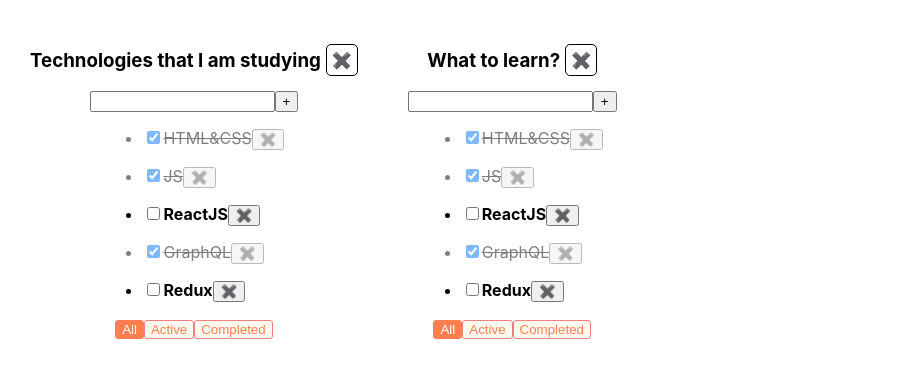
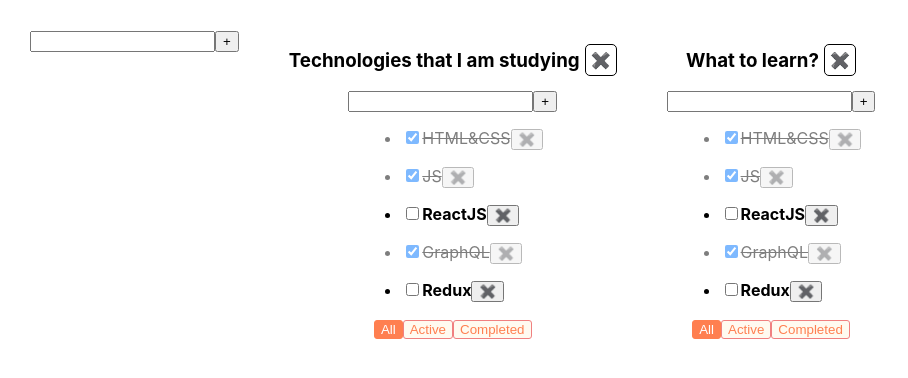
Before and after one commit to VladTomchuk/todolist_2023_2024, a React (Create React App) app: page / in a window 1280 px wide. Shown: the top 378 px of the page, without its empty margins (0-908 px from the left). Built offline with nearby package versions, Linux system fonts and the light colour scheme.

Commit message:
Created new universal component - AddItemForm. For using to addTask and addTodolist functions.

```diff
--- a/src/App.tsx
+++ b/src/App.tsx
@@ -2,6 +2,7 @@
 import './App.css';
 import {Todolist} from "./components/Todolist";
 import {v1} from "uuid";
+import AddItemForm from "./components/AddItemForm";
 
 export type FilterValuesType = 'all' | 'active' | 'completed'
 
@@ -30,7 +31,6 @@
         {todolistId: todolistId1, title: "Technologies that I am studying", filter: "all"},
         {todolistId: todolistId2, title: "What to learn?", filter: "all"}
     ])
-
 
     let [tasks, setTasks] = useState<TasksStateType>({
             [todolistId1]: [
@@ -92,7 +92,7 @@
         // setTasks(copyTasks)
 
         // #2
-        setTasks({...tasks, [todolistId]: [...tasks[todolistId], newTask]})
+        setTasks({...tasks, [todolistId]: [newTask, ...tasks[todolistId]]})
     }
     const changeIsDoneStatus = (todolistId: string, taskId: string) => {
 
@@ -102,6 +102,11 @@
     const removeTodolist = (todolistId: string) => {
         setTodolists(todolists.filter(tl => tl.todolistId !== todolistId))
         delete tasks[todolistId]
+    }
+    const addTodo = (newTitle: string) => {
+        const newTodolistId = v1()
+        setTodolists([{todolistId: newTodolistId, title: newTitle, filter: "all"}, ...todolists])
+        setTasks({...tasks, [newTodolistId]: []})
     }
 
     const todolistsComponents = todolists.map(tl => {
@@ -117,7 +122,7 @@
                     tasks={tasksForTodolist}
                     removeTask={removeTask}
                     changeFilter={changeFilter}
-                    addTask={addTask}
+                    callback={addTask}
                     changeIsDoneStatus={changeIsDoneStatus}
                     removeTodolist={removeTodolist}
                 />
@@ -127,6 +132,7 @@
 
     return (
         <div className="App">
+            <AddItemForm callback={addTodo}/>
             {todolistsComponents}
         </div>
     )
--- /dev/null
+++ b/src/components/AddItemForm.tsx
@@ -0,0 +1,43 @@
+import React, {ChangeEvent, KeyboardEvent, useState} from 'react';
+
+type PropsType = {
+    callback: (newTitle: string) => void
+}
+const AddItemForm = (props: PropsType) => {
+
+    let [title, setTitle] = useState('')
+    let [emptyValueError, setEmptyValueError] = useState(false)
+
+    const addTitleHandler = () => {
+        if (title.trim() !== '') {
+            props.callback(title.trim())
+        } else {
+            setEmptyValueError(true)
+        }
+        setTitle('')
+    }
+    const onKeyPressHandler = (e: KeyboardEvent<HTMLInputElement>) => {
+        if (e.key === 'Enter') {
+            addTitleHandler()
+        }
+    }
+    const onChangeInputHandler = (e: ChangeEvent<HTMLInputElement>) => {
+        emptyValueError && setEmptyValueError(false)
+        setTitle(e.currentTarget.value)
+    }
+
+    return (
+        <div>
+            <input
+                value={title}
+                onKeyPress={onKeyPressHandler}
+                onChange={onChangeInputHandler}
+                className={emptyValueError ? 'empty-value' : ''}
+            />
+            <button onClick={addTitleHandler}>+</button>
+            {emptyValueError && <div>Please type title!</div>}
+        </div>
+    );
+};
+
+export default AddItemForm;
--- a/src/components/Task.tsx
+++ b/src/components/Task.tsx
@@ -1,14 +1,16 @@
-import React, {ChangeEvent} from "react";
+import React from "react";
 import {TaskType} from "../App";
 
 type TaskPropsType = {
     removeTask: () => void
     changeIsDoneStatus: (isDone: boolean) => void
 } & TaskType
+
 export const Task = (props: TaskPropsType) => {
-    const onChangeValueIsDoneHandler = (e: ChangeEvent<HTMLInputElement>) => {
+    const onChangeValueIsDoneHandler = () => {
         props.changeIsDoneStatus(props.isDone)
     }
+
     return (
         <ul>
             <li key={props.id} className={props.isDone ? "taskDone" : "task"}>
--- a/src/components/Todolist.tsx
+++ b/src/components/Todolist.tsx
@@ -1,7 +1,8 @@
-import React, {ChangeEvent, KeyboardEvent, useState} from "react";
+import React from "react";
 import {FilterValuesType, TaskType} from "../App";
 import "../App.css";
 import {Task} from "./Task";
+import AddItemForm from "./AddItemForm";
 
 type PropsType = {
     title: string
@@ -10,33 +11,13 @@
     tasks: TaskType[]
     removeTask: (todolistId: string, taskId: string) => void
     changeFilter: (todolistId: string, value: FilterValuesType) => void
-    addTask: (title: string, todolistId: string) => void
+    callback: (todolistId: string, title: string) => void
     changeIsDoneStatus: (todolistId: string, taskId: string, isDone: boolean) => void
     removeTodolist: (todolistId: string) => void
 }
 
 export const Todolist = (props: PropsType) => {
 
-    let [title, setTitle] = useState('')
-    let [emptyValueError, setEmptyValueError] = useState(false)
-
-    const addTaskHandler = () => {
-        if (title.trim() !== '') {
-            props.addTask(props.todolistId, title.trim())
-        } else {
-            setEmptyValueError(true)
-        }
-        setTitle('')
-    }
-    const onKeyPressHandler = (e: KeyboardEvent<HTMLInputElement>) => {
-        if (e.key === 'Enter') {
-            addTaskHandler()
-        }
-    }
-    const onChangeInputHandler = (e: ChangeEvent<HTMLInputElement>) => {
-        emptyValueError && setEmptyValueError(false)
-        setTitle(e.currentTarget.value)
-    }
     const onAllClickHandler = () => {
         props.changeFilter(props.todolistId, 'all')
     }
@@ -46,9 +27,11 @@
     const onComletedClickHandler = () => {
         props.changeFilter(props.todolistId, 'completed')
     }
-
     const onclickRemoveTodolistHandler = () => {
         props.removeTodolist(props.todolistId)
+    }
+    const AddItemFormHandler = (newTitle: string) => {
+        props.callback(props.todolistId, newTitle)
     }
 
     return (
@@ -57,28 +40,19 @@
                 <h3>{props.title}</h3>
                 <span onClick={onclickRemoveTodolistHandler}>✖️</span>
             </div>
-
-            <div>
-                <input
-                    value={title}
-                    onKeyPress={onKeyPressHandler}
-                    onChange={onChangeInputHandler}
-                    className={emptyValueError ? 'empty-value' : ''}
-                />
-                <button onClick={addTaskHandler}>+</button>
-                {emptyValueError && <div>Please type title!</div>}
-            </div>
-
+            <AddItemForm callback={AddItemFormHandler}/>
             <div>
                 {props.tasks.map((t: TaskType) => {
                     const removeTaskCallback = () => props.removeTask(props.todolistId, t.id)
                     const changeIsDoneStatusHandler = (isDone: boolean) => props.changeIsDoneStatus(props.todolistId, t.id, isDone)
-                    return <Task
-                        key={t.id}
-                        {...t}
-                        removeTask={removeTaskCallback}
-                        changeIsDoneStatus={changeIsDoneStatusHandler}
-                    />
+                    return (
+                        <Task
+                            key={t.id}
+                            {...t}
+                            removeTask={removeTaskCallback}
+                            changeIsDoneStatus={changeIsDoneStatusHandler}
+                        />
+                    )
                 })}
             </div>
 
```
